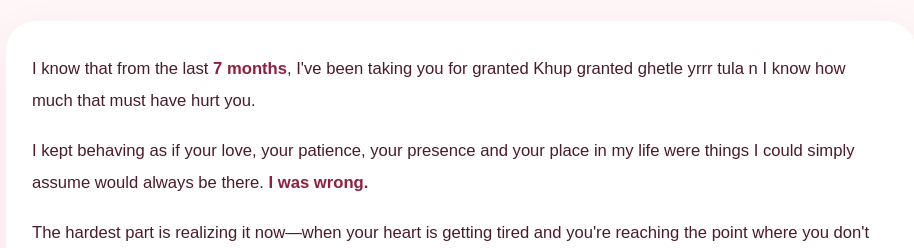
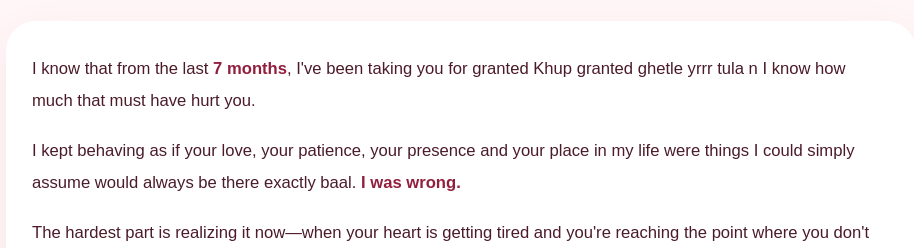
Before and after one commit to Omkarkadam24/Vaishuuuuomaaa2413, a plain HTML site: page index.html in a window 1280 px wide. Shown: the part 1080-1328 px from the top of the page, without its empty margins (179-1093 px from the left). Drawn offline with Linux system fonts and the light colour scheme.

Commit message:
Update index.html

```diff
--- a/index.html
+++ b/index.html
@@ -72,7 +72,7 @@ footer{text-align:center;padding:38px 20px;background:#5e1429;color:#ffeaf0;font
 </div>
 <div class="card letter">
 <p>I know that from the last <span class="em">7 months</span>, I've been taking you for granted Khup granted ghetle yrrr tula n I know how much that must have hurt you.</p>
-<p>I kept behaving as if your love, your patience, your presence and your place in my life were things I could simply assume would always be there. <span class="em">I was wrong.</span></p>
+<p>I kept behaving as if your love, your patience, your presence and your place in my life were things I could simply assume would always be there exactly baal. <span class="em">I was wrong.</span></p>
 <p>The hardest part is realizing it now—when your heart is getting tired and you're reaching the point where you don't know how much more you can give me.</p>
 <p>And Vaishuuuu, I finally understand something I should have understood from the beginning: <span class="em">you are not someone I want to lose.</span></p>
 <p>You're not just “my girlfriend” or “my person” because we're together. You're the person whose presence became a part of my life without me even realizing how deeply it had happened.</p>
```
